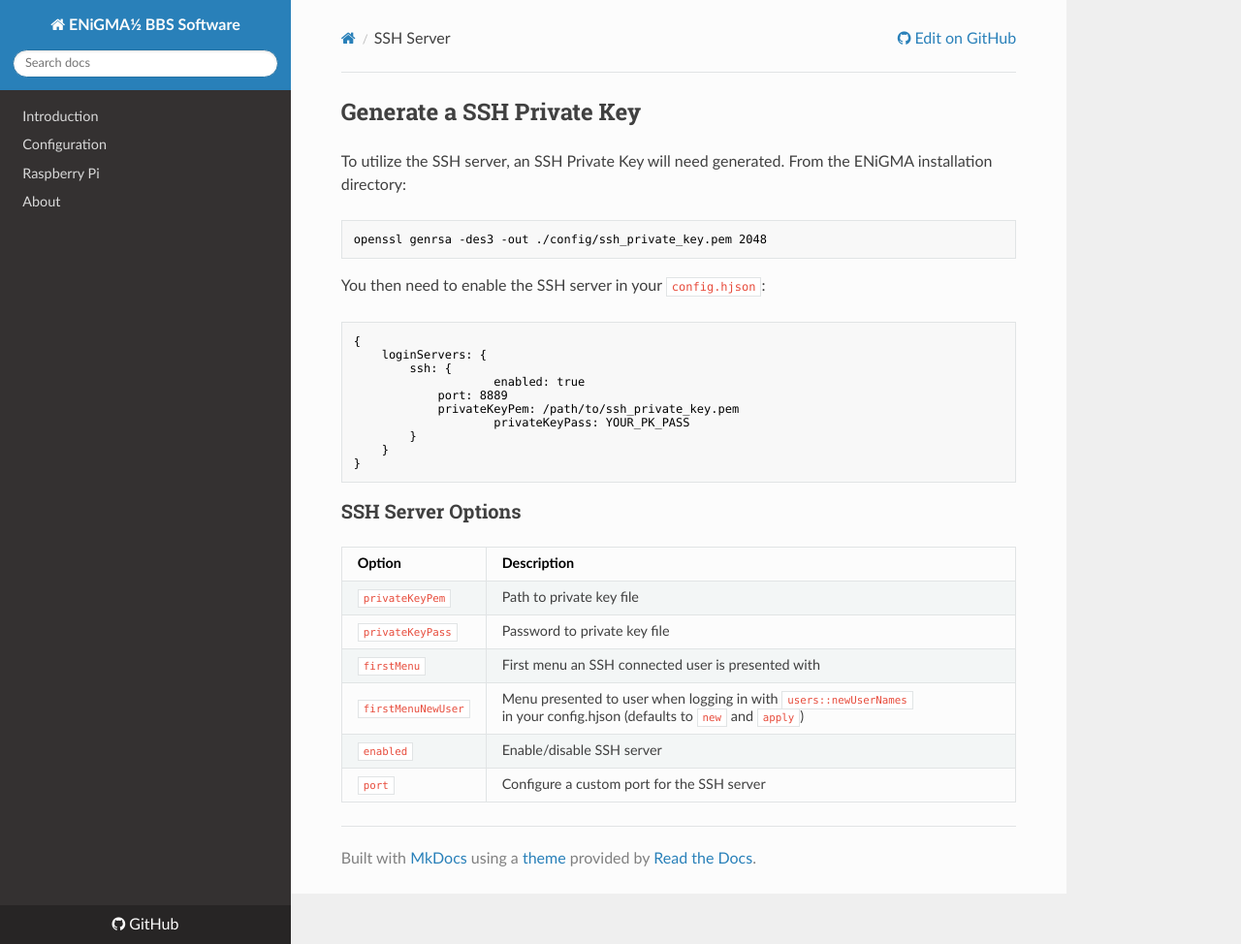
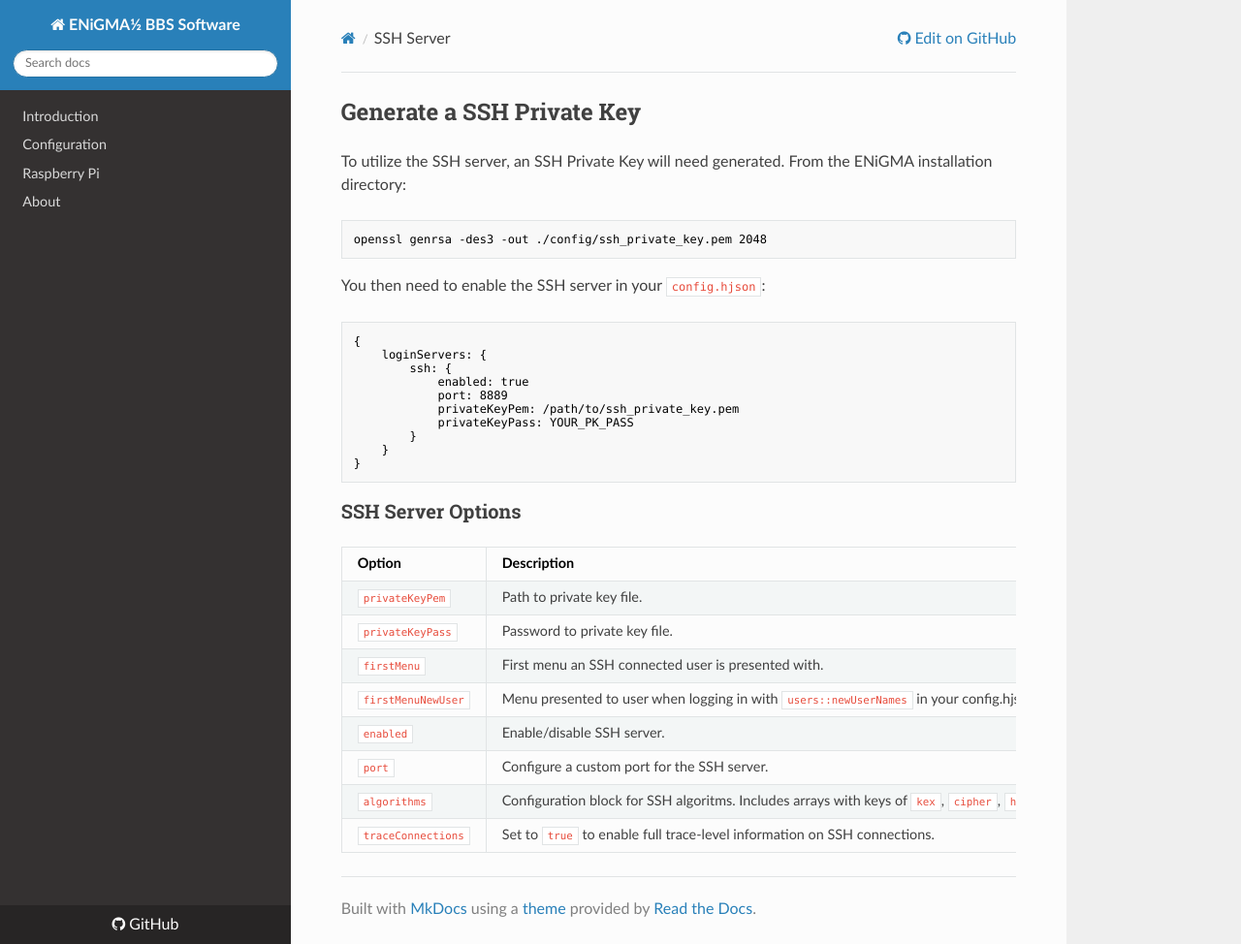
Before and after one commit to NuSkooler/enigma-bbs, an MkDocs documentation site: the page built from docs/servers/ssh.md, in a window 1280 px wide and 974 px high. Shown: the whole window at 97% size. Built offline with MkDocs 1.6.1, drawn with Linux system fonts in a browser that asks for light colours; nearby versions of some CDN libraries; old or Windows-style settings are respelled for this version of MkDocs.

Commit message:
Notes on algorithms

```diff
--- a/docs/servers/ssh.md
+++ b/docs/servers/ssh.md
@@ -16,10 +16,10 @@ You then need to enable the SSH server in your `config.hjson`:
 {
 	loginServers: {
 		ssh: {
-                    enabled: true
+            enabled: true
 		    port: 8889
 		    privateKeyPem: /path/to/ssh_private_key.pem
-                    privateKeyPass: YOUR_PK_PASS
+            privateKeyPass: YOUR_PK_PASS
         }
     }
 }
@@ -29,9 +29,11 @@ You then need to enable the SSH server in your `config.hjson`:
 
 | Option              | Description
 |---------------------|--------------------------------------------------------------------------------------|
-| `privateKeyPem`	  | Path to private key file
-| `privateKeyPass`    | Password to private key file
-| `firstMenu`		  | First menu an SSH connected user is presented with
-| `firstMenuNewUser`  | Menu presented to user when logging in with `users::newUserNames` in your config.hjson (defaults to `new` and `apply`)
-| `enabled`           | Enable/disable SSH server
-| `port`              | Configure a custom port for the SSH server
+| `privateKeyPem`	  | Path to private key file.
+| `privateKeyPass`    | Password to private key file.
+| `firstMenu`		  | First menu an SSH connected user is presented with.
+| `firstMenuNewUser`  | Menu presented to user when logging in with `users::newUserNames` in your config.hjson (defaults to `new` and `apply`).
+| `enabled`           | Enable/disable SSH server.
+| `port`              | Configure a custom port for the SSH server.
+| `algorithms`        | Configuration block for SSH algoritms. Includes arrays with keys of `kex`, `cipher`, `hmac`, and `compress`. See the algorithms section in the [ssh2-streams](https://github.com/mscdex/ssh2-streams#ssh2stream-methods) documentation for details. For defaults set by ENiGMA½, see `core/config.js`.
+| `traceConnections`  | Set to `true` to enable full trace-level information on SSH connections.
```
